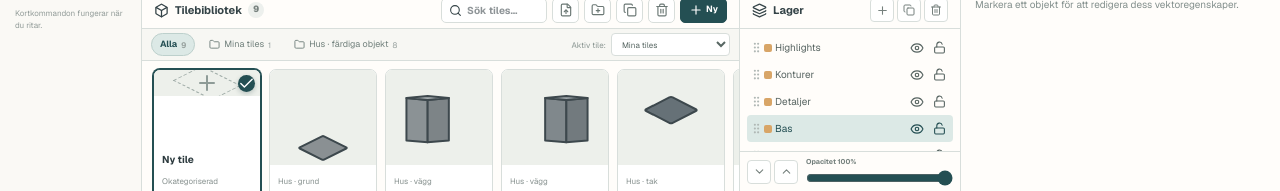
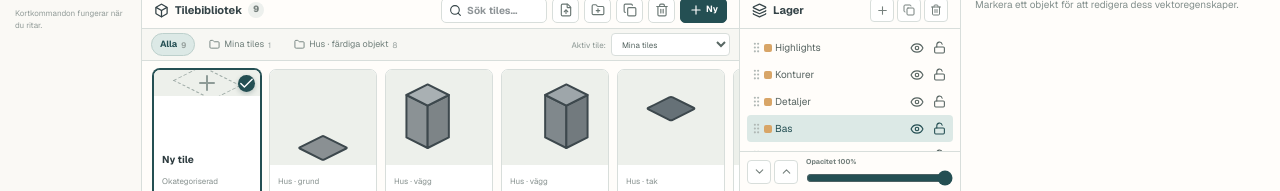
Before and after one commit to jerrymross/isoforge, a Next.js app: page / in a window 1280 px wide. Shown: the part 609-800 px from the top of the page. Built offline with nearby package versions, Linux system fonts and the light colour scheme.

Commit message:
Normalize house collection isometric geometry

```diff
--- a/features/library/house-collection.ts
+++ b/features/library/house-collection.ts
@@ -19,7 +19,7 @@ function box(
   id: string,
   name: string,
   width: number,
-  depth: number,
+  _depth: number,
   height: number,
   center: Point,
   fill: string,
@@ -30,10 +30,12 @@ function box(
     name,
     kind: "iso-box",
     layerId,
-    points: makeIsoBox(center, { x: center.x + width / 2, y: center.y + depth / 2 }, height),
+    // Keep every footprint on the project's 2:1 isometric axes.
+    points: makeIsoBox(center, { x: center.x + width / 2, y: center.y + width / 4 }, height),
     height,
     style: style(fill),
     locked: false,
+    rotation: 0,
     tilt: 0,
   };
 }
@@ -69,6 +71,8 @@ export function houseCollectionTiles(): Tile[] {
     style: style("#8a9093", "#3d484d", false),
     cornerRadius: 3,
     locked: false,
+    rotation: 0,
+    tilt: 0,
   };
   const roof: VectorObject = {
     id: "house-roof-object",
@@ -77,30 +81,33 @@ export function houseCollectionTiles(): Tile[] {
     layerId: "base",
     points: [
       { x: TILE_CENTER.x, y: TILE_CENTER.y - 104 },
-      { x: TILE_CENTER.x + 70, y: TILE_CENTER.y - 68 },
-      { x: TILE_CENTER.x, y: TILE_CENTER.y - 32 },
-      { x: TILE_CENTER.x - 70, y: TILE_CENTER.y - 68 },
+      { x: TILE_CENTER.x + 64, y: TILE_CENTER.y - 72 },
+      { x: TILE_CENTER.x, y: TILE_CENTER.y - 40 },
+      { x: TILE_CENTER.x - 64, y: TILE_CENTER.y - 72 },
     ],
     height: 0,
     style: style("#667177", "#3d484d"),
     cornerRadius: 5,
     locked: false,
+    rotation: 0,
     tilt: 0,
   };
   const chimney: VectorObject = {
     ...box("house-chimney-object", "Skorsten", 20, 20, 58, { x: TILE_CENTER.x + 26, y: TILE_CENTER.y - 74 }, "#737b7f"),
     kind: "iso-cylinder",
     points: makeIsoCylinder({ x: TILE_CENTER.x + 16, y: TILE_CENTER.y - 102 }, { x: TILE_CENTER.x + 36, y: TILE_CENTER.y - 42 }, 0.5),
+    rotation: 0,
+    tilt: 0,
   };
   return [
     tile("house-floor", "Husgolv", floor, "Hus · grund"),
-    tile("house-wall-left", "Vägg vänster", box("house-wall-left-object", "Vägg vänster", 112, 10, 112, { x: TILE_CENTER.x - 30, y: TILE_CENTER.y + 12 }, "#9da4a7"), "Hus · vägg"),
-    tile("house-wall-right", "Vägg höger", box("house-wall-right-object", "Vägg höger", 112, 10, 112, { x: TILE_CENTER.x + 30, y: TILE_CENTER.y + 12 }, "#929a9e"), "Hus · vägg"),
+    tile("house-wall-left", "Vägg vänster", box("house-wall-left-object", "Vägg vänster", 112, 56, 112, { x: TILE_CENTER.x - 30, y: 308 }, "#9da4a7"), "Hus · vägg"),
+    tile("house-wall-right", "Vägg höger", box("house-wall-right-object", "Vägg höger", 112, 56, 112, { x: TILE_CENTER.x + 30, y: 308 }, "#929a9e"), "Hus · vägg"),
     tile("house-roof", "Sadeltak", roof, "Hus · tak"),
-    tile("house-door", "Dörr", box("house-door-object", "Dörr", 38, 9, 76, { x: TILE_CENTER.x, y: TILE_CENTER.y + 12 }, "#59656a", "details"), "Hus · detaljer"),
-    tile("house-window", "Fönster", box("house-window-object", "Fönster", 52, 8, 48, { x: TILE_CENTER.x, y: TILE_CENTER.y - 12 }, "#b8c5c8", "details"), "Hus · detaljer"),
+    tile("house-door", "Dörr", box("house-door-object", "Dörr", 38, 19, 76, { x: TILE_CENTER.x, y: 326.5 }, "#59656a", "details"), "Hus · detaljer"),
+    tile("house-window", "Fönster", box("house-window-object", "Fönster", 52, 26, 48, { x: TILE_CENTER.x, y: 316 }, "#b8c5c8", "details"), "Hus · detaljer"),
     tile("house-chimney", "Skorsten", chimney, "Hus · tak"),
-    tile("house-table", "Bord", box("house-table-object", "Bord", 58, 34, 10, { x: TILE_CENTER.x, y: TILE_CENTER.y - 8 }, "#7d878b", "details"), "Hus · möbler"),
+    tile("house-table", "Bord", box("house-table-object", "Bord", 58, 29, 10, { x: TILE_CENTER.x, y: 321.5 }, "#7d878b", "details"), "Hus · möbler"),
   ];
 }
 
```
Also changed, not shown: 1 other file (tests, documents, lock files or other folders).
